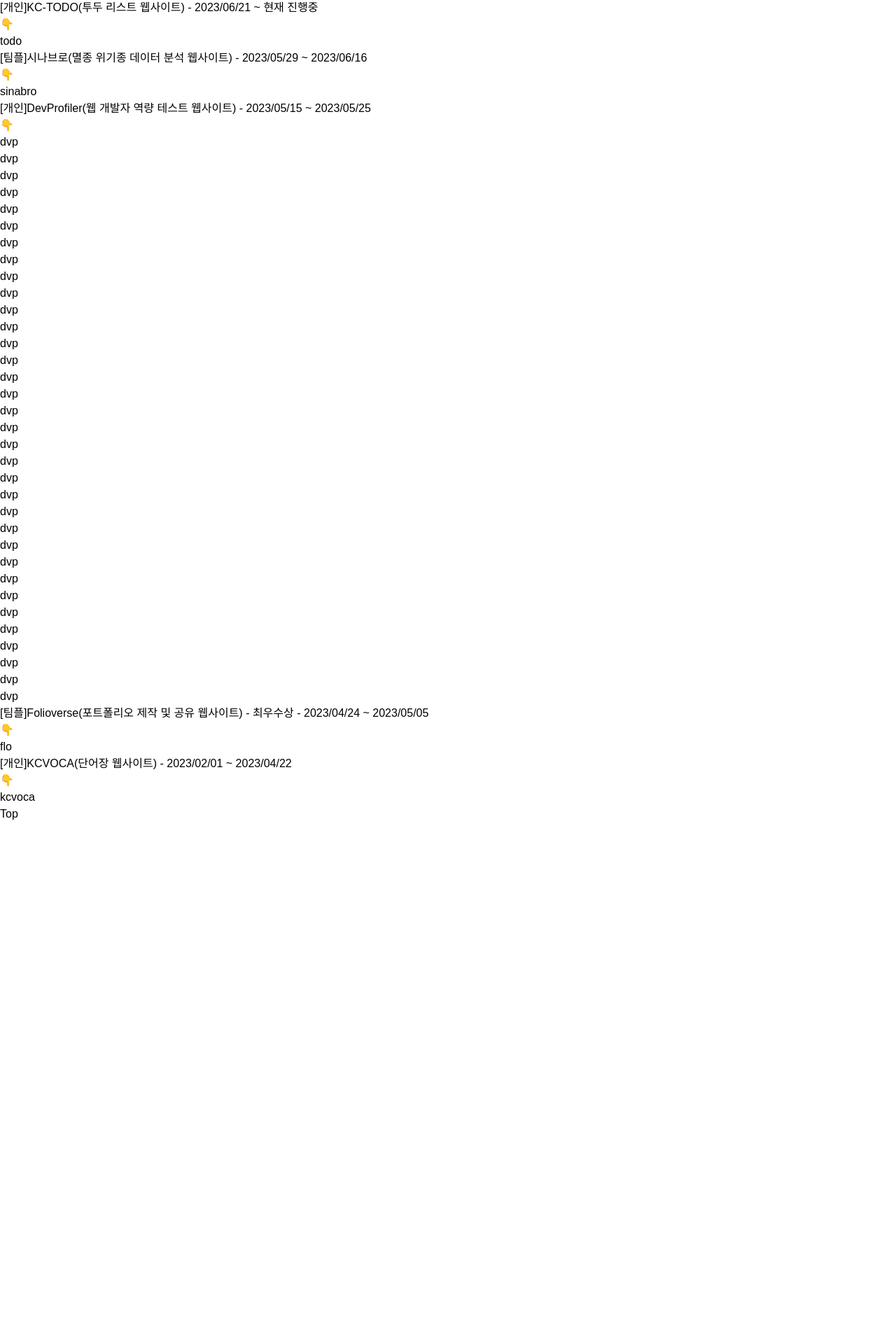
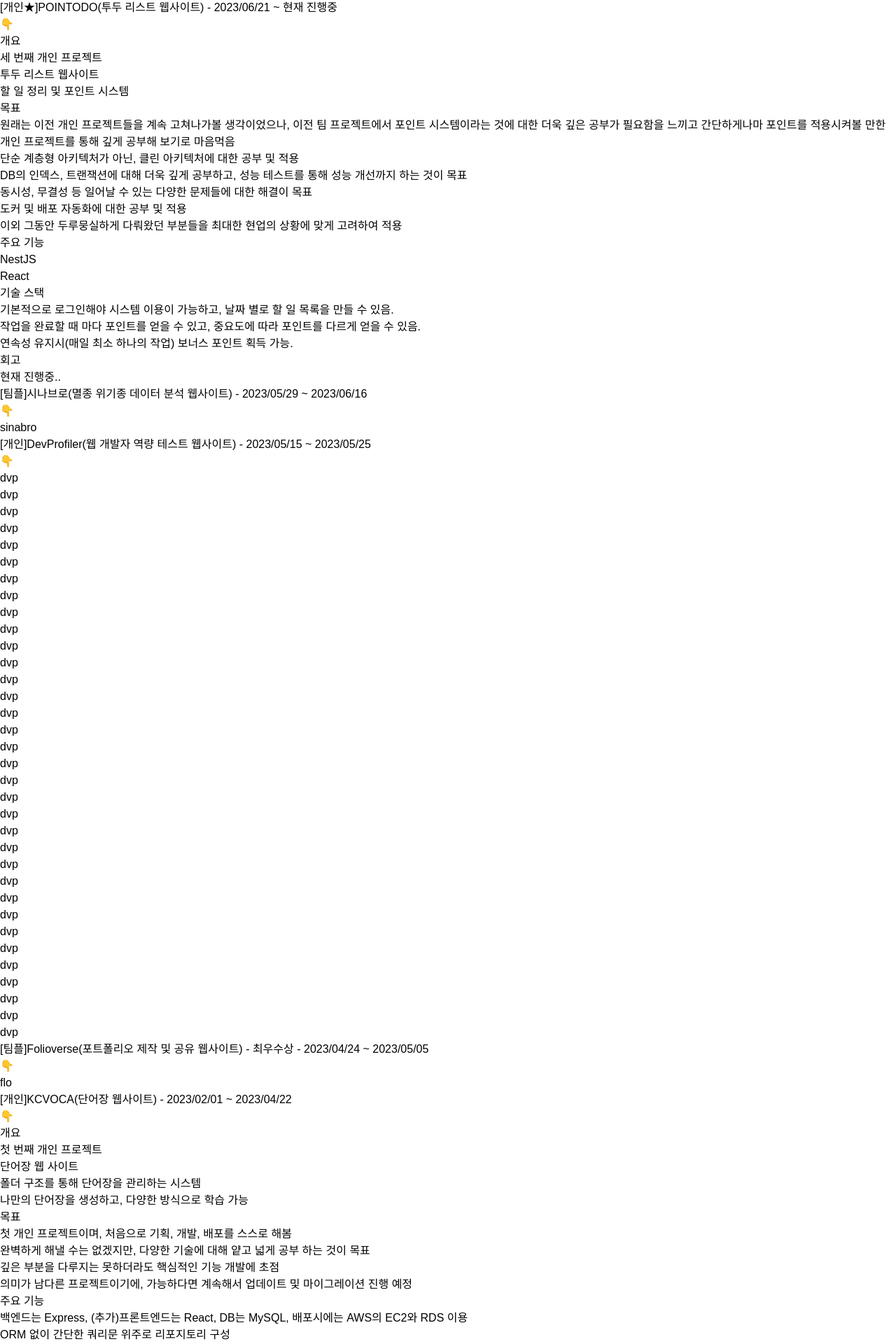
Before and after one commit to KubrickCode/Portfolio, a React (Vite) app: page /projects in a window 1280 px wide. Shown: the part 73-1993 px from the top of the page at 70% size. Before the commit the page ends 1248 px from the top, so only its background shows below. Built offline with nearby package versions, Linux system fonts and the light colour scheme; a web font is replaced by a local one.

Commit message:
feat: kcvoca, pointodo 내용 삽입

```diff
--- a/src/components/Projects/Kctodo.jsx
+++ /dev/null
@@ -1,9 +0,0 @@
-const Kctodo = () => {
-  return (
-    <>
-      <div>todo</div>
-    </>
-  );
-};
-
-export default Kctodo;
--- a/src/components/Projects/Kcvoca.jsx
+++ /dev/null
@@ -1,9 +0,0 @@
-const Kcvoca = () => {
-  return (
-    <>
-      <div>kcvoca</div>
-    </>
-  );
-};
-
-export default Kcvoca;
--- /dev/null
+++ b/src/components/Projects/Kcvoca/Kcvoca.jsx
@@ -0,0 +1,108 @@
+import ProjectListItems from "../ProjectListItems";
+import KcvocaReport from "./KcvocaReport";
+
+const Kcvoca = () => {
+  return (
+    <>
+      <div>
+        <ul>
+          {articleList.map((item) => (
+            <li key={item.id}>
+              <h2 className="my-5 text-xl">{item.title}</h2>
+              <div className="text-neutral-600">{item.description}</div>
+            </li>
+          ))}
+        </ul>
+      </div>
+    </>
+  );
+};
+
+const about = [
+  { id: 0, description: "첫 번째 개인 프로젝트" },
+  { id: 1, description: "단어장 웹 사이트" },
+  { id: 2, description: "폴더 구조를 통해 단어장을 관리하는 시스템" },
+  { id: 3, description: "나만의 단어장을 생성하고, 다양한 방식으로 학습 가능" },
+];
+
+const goals = [
+  {
+    id: 0,
+    description:
+      "첫 개인 프로젝트이며, 처음으로 기획, 개발, 배포를 스스로 해봄",
+  },
+  {
+    id: 1,
+    description:
+      "완벽하게 해낼 수는 없겠지만, 다양한 기술에 대해 얕고 넓게 공부 하는 것이 목표",
+  },
+  {
+    id: 2,
+    description: "깊은 부분을 다루지는 못하더라도 핵심적인 기능 개발에 초점",
+  },
+  {
+    id: 3,
+    description:
+      "의미가 남다른 프로젝트이기에, 가능하다면 계속해서 업데이트 및 마이그레이션 진행 예정",
+  },
+];
+
+const skills = [
+  {
+    id: 0,
+    description:
+      "백엔드는 Express, (추가)프론트엔드는 React, DB는 MySQL, 배포시에는 AWS의 EC2와 RDS 이용",
+  },
+  { id: 1, description: "ORM 없이 간단한 쿼리문 위주로 리포지토리 구성" },
+  { id: 1, description: "(추가)스타일은 MUI 기반" },
+  { id: 1, description: "타입스크립트 사용, Passport와 JWT토큰 기반 인증" },
+  { id: 1, description: "추가적으로 AWS-Polly, Zustand, React-Query 등 사용" },
+];
+
+const features = [
+  {
+    id: 0,
+    description:
+      "기본적으로 로그인해야 시스템 이용이 가능하고, 날짜 별로 할 일 목록을 만들 수 있음.",
+  },
+  {
+    id: 1,
+    description:
+      "작업을 완료할 때 마다 포인트를 얻을 수 있고, 중요도에 따라 포인트를 다르게 얻을 수 있음.",
+  },
+  {
+    id: 2,
+    description:
+      "연속성 유지시(매일 최소 하나의 작업) 보너스 포인트 획득 가능.",
+  },
+];
+
+const articleList = [
+  {
+    id: 0,
+    title: "개요",
+    description: <ProjectListItems list={about} />,
+  },
+  {
+    id: 0,
+    title: "목표",
+    description: <ProjectListItems list={goals} />,
+  },
+  {
+    id: 0,
+    title: "주요 기능",
+    description: <ProjectListItems list={skills} />,
+  },
+  {
+    id: 0,
+    title: "기술 스택",
+    description: <ProjectListItems list={features} />,
+  },
+  {
+    id: 0,
+    title: "회고",
+    description: <KcvocaReport />,
+  },
+];
+
+export default Kcvoca;
--- /dev/null
+++ b/src/components/Projects/Kcvoca/KcvocaReport.jsx
@@ -0,0 +1,9 @@
+const KcvocaReport = () => {
+  return (
+    <>
+      <div>123</div>
+    </>
+  );
+};
+
+export default KcvocaReport;
--- /dev/null
+++ b/src/components/Projects/Pointodo/Pointodo.jsx
@@ -0,0 +1,110 @@
+import ProjectListItems from "../ProjectListItems";
+import PointodoReport from "./PointodoReport";
+
+const Pointodo = () => {
+  return (
+    <>
+      <div>
+        <ul>
+          {articleList.map((item) => (
+            <li key={item.id}>
+              <h2 className="my-5 text-xl">{item.title}</h2>
+              <div className="text-neutral-600">{item.description}</div>
+            </li>
+          ))}
+        </ul>
+      </div>
+    </>
+  );
+};
+
+const about = [
+  { id: 0, description: "세 번째 개인 프로젝트" },
+  { id: 1, description: "투두 리스트 웹사이트" },
+  { id: 1, description: "할 일 정리 및 포인트 시스템" },
+];
+
+const goals = [
+  {
+    id: 0,
+    description:
+      "원래는 이전 개인 프로젝트들을 계속 고쳐나가볼 생각이었으나, 이전 팀 프로젝트에서 포인트 시스템이라는 것에 대한 더욱 깊은 공부가 필요함을 느끼고 간단하게나마 포인트를 적용시켜볼 만한 개인 프로젝트를 통해 깊게 공부해 보기로 마음먹음",
+  },
+  {
+    id: 1,
+    description:
+      "단순 계층형 아키텍처가 아닌, 클린 아키텍처에 대한 공부 및 적용",
+  },
+  {
+    id: 2,
+    description:
+      "DB의 인덱스, 트랜잭션에 대해 더욱 깊게 공부하고, 성능 테스트를 통해 성능 개선까지 하는 것이 목표",
+  },
+  {
+    id: 3,
+    description:
+      "동시성, 무결성 등 일어날 수 있는 다양한 문제들에 대한 해결이 목표",
+  },
+  {
+    id: 4,
+    description: "도커 및 배포 자동화에 대한 공부 및 적용",
+  },
+  {
+    id: 5,
+    description:
+      "이외 그동안 두루뭉실하게 다뤄왔던 부분들을 최대한 현업의 상황에 맞게 고려하여 적용",
+  },
+];
+
+const skills = [
+  { id: 0, description: "NestJS" },
+  { id: 1, description: "React" },
+];
+
+const features = [
+  {
+    id: 0,
+    description:
+      "기본적으로 로그인해야 시스템 이용이 가능하고, 날짜 별로 할 일 목록을 만들 수 있음.",
+  },
+  {
+    id: 1,
+    description:
+      "작업을 완료할 때 마다 포인트를 얻을 수 있고, 중요도에 따라 포인트를 다르게 얻을 수 있음.",
+  },
+  {
+    id: 2,
+    description:
+      "연속성 유지시(매일 최소 하나의 작업) 보너스 포인트 획득 가능.",
+  },
+];
+
+const articleList = [
+  {
+    id: 0,
+    title: "개요",
+    description: <ProjectListItems list={about} />,
+  },
+  {
+    id: 0,
+    title: "목표",
+    description: <ProjectListItems list={goals} />,
+  },
+  {
+    id: 0,
+    title: "주요 기능",
+    description: <ProjectListItems list={skills} />,
+  },
+  {
+    id: 0,
+    title: "기술 스택",
+    description: <ProjectListItems list={features} />,
+  },
+  {
+    id: 0,
+    title: "회고",
+    description: <PointodoReport />,
+  },
+];
+
+export default Pointodo;
--- /dev/null
+++ b/src/components/Projects/Pointodo/PointodoReport.jsx
@@ -0,0 +1,9 @@
+const PointodoReport = () => {
+  return (
+    <>
+      <div className="ml-3">현재 진행중..</div>
+    </>
+  );
+};
+
+export default PointodoReport;
--- /dev/null
+++ b/src/components/Projects/ProjectListItems.jsx
@@ -0,0 +1,15 @@
+const ProjectListItems = ({ list }) => {
+  return (
+    <>
+      <ol className="list-disc ml-5">
+        {list.map((item) => (
+          <li key={item.id} className="my-2">
+            {item.description}
+          </li>
+        ))}
+      </ol>
+    </>
+  );
+};
+
+export default ProjectListItems;
--- a/src/components/Projects/Projects.jsx
+++ b/src/components/Projects/Projects.jsx
@@ -1,9 +1,9 @@
 import { useState } from "react";
-import DevProfiler from "./DevProfiler";
-import Kctodo from "./Kctodo";
-import Sinabro from "./Sinabro";
-import Folioverse from "./Folioverse";
-import Kcvoca from "./Kcvoca";
+import DevProfiler from "./DevProfiler/DevProfiler";
+import Pointodo from "./Pointodo/Pointodo";
+import Sinabro from "./Sinabro/Sinabro";
+import Folioverse from "./Folioverse/Folioverse";
+import Kcvoca from "./Kcvoca/Kcvoca";
 
 const Projects = () => {
   const [open, setOpen] = useState(Array(5).fill(false));
@@ -50,9 +50,9 @@ const Projects = () => {
 const projectsList = [
   {
     id: 0,
-    provider: "개인",
-    description: "KC-TODO(투두 리스트 웹사이트) - 2023/06/21 ~ 현재 진행중",
-    component: <Kctodo />,
+    provider: "개인★",
+    description: "POINTODO(투두 리스트 웹사이트) - 2023/06/21 ~ 현재 진행중",
+    component: <Pointodo />,
   },
   {
     id: 1,
```
Also changed, not shown: src/components/Projects/DevProfiler/DevProfiler.jsx (renamed from src/components/Projects/DevProfiler.jsx), src/components/Projects/Folioverse/Folioverse.jsx (renamed from src/components/Projects/Folioverse.jsx), src/components/Projects/Sinabro/Sinabro.jsx (renamed from src/components/Projects/Sinabro.jsx).
